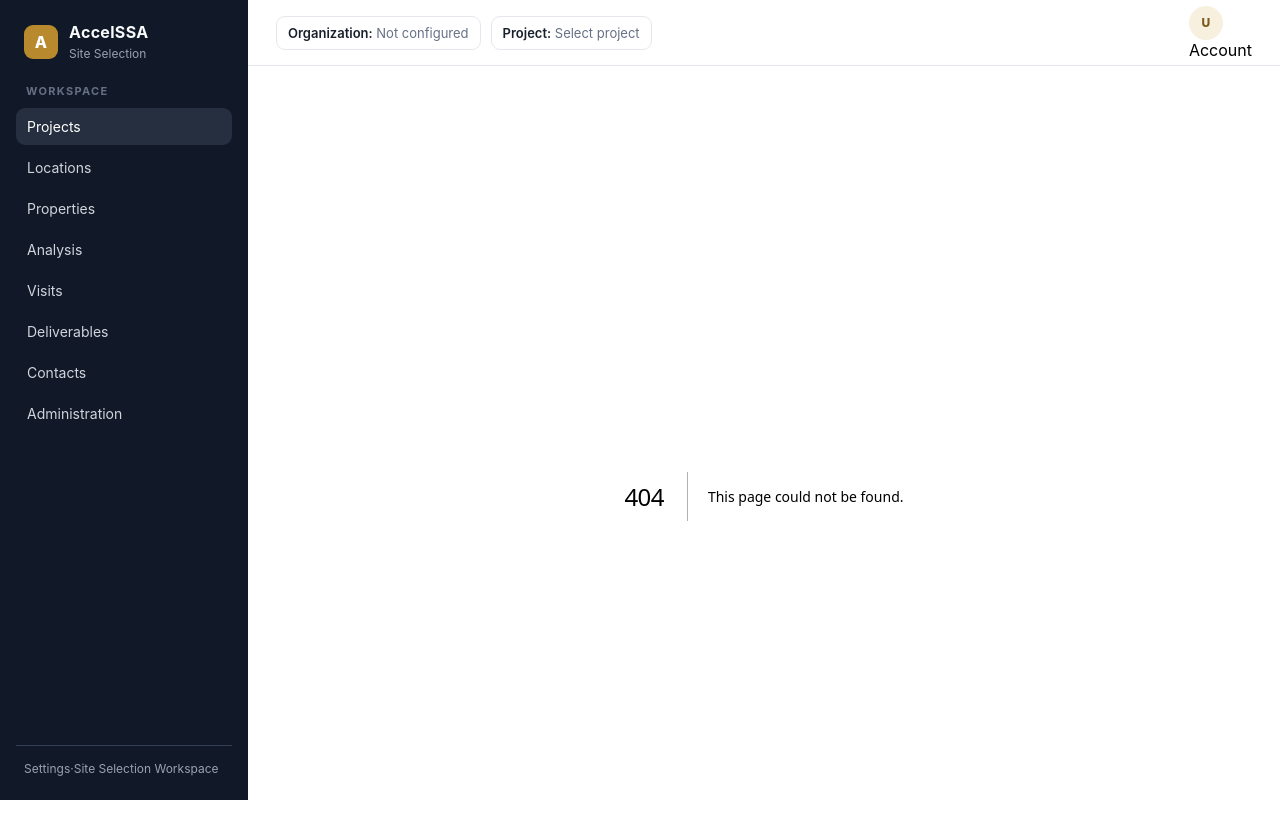
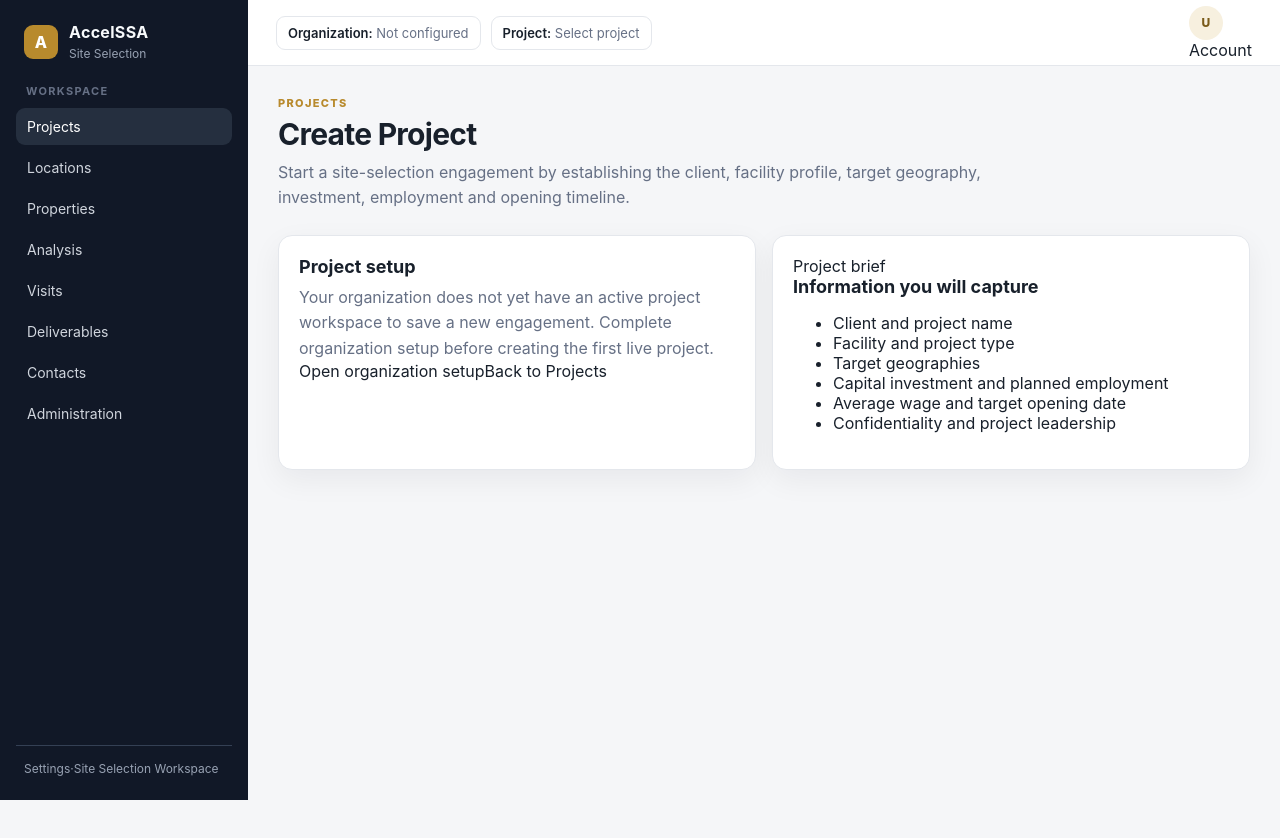
Before and after one commit to AccelAnalysis/AccelSSA, a Next.js app: page /projects/new in a window 1280 px wide. Before the commit this address had no page. Shown: the top 838 px of the page. After the commit the page ends 800 px from the top, so only its background shows below. Built offline with nearby package versions, Linux system fonts and the light colour scheme.

Commit message:
Add professional project creation entry state

```diff
--- /dev/null
+++ b/src/app/projects/new/page.tsx
@@ -0,0 +1,36 @@
+import Link from "next/link";
+import { PageHeader } from "@/components/ui/page-header";
+
+export default function NewProjectPage() {
+  return (
+    <>
+      <PageHeader
+        eyebrow="Projects"
+        title="Create Project"
+        description="Start a site-selection engagement by establishing the client, facility profile, target geography, investment, employment and opening timeline."
+      />
+      <div className="grid grid-2">
+        <section className="card">
+          <h2>Project setup</h2>
+          <p>Your organization does not yet have an active project workspace to save a new engagement. Complete organization setup before creating the first live project.</p>
+          <div className="button-row">
+            <Link className="button button-primary" href="/administration/firm">Open organization setup</Link>
+            <Link className="button button-secondary" href="/projects">Back to Projects</Link>
+          </div>
+        </section>
+        <section className="card">
+          <span className="card-kicker">Project brief</span>
+          <h2>Information you will capture</h2>
+          <ul className="clean-list">
+            <li>Client and project name</li>
+            <li>Facility and project type</li>
+            <li>Target geographies</li>
+            <li>Capital investment and planned employment</li>
+            <li>Average wage and target opening date</li>
+            <li>Confidentiality and project leadership</li>
+          </ul>
+        </section>
+      </div>
+    </>
+  );
+}
```
